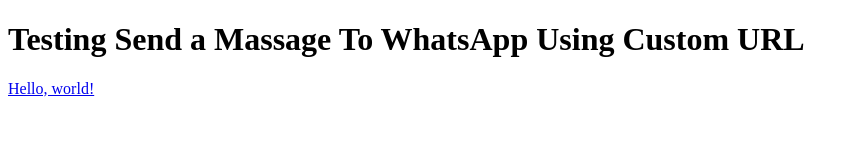
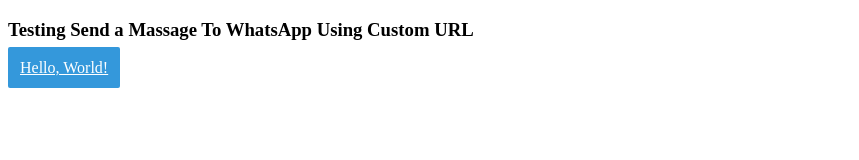
Before and after one commit to midoooo/WhatsURL, a plain HTML site: page index.html in a window 1280 px wide. Shown: the whole page, without its empty margins (0-859 px from the left). Drawn offline with Linux system fonts and the light colour scheme.

Commit message:
Update index.html

```diff
--- a/index.html
+++ b/index.html
@@ -1,7 +1,21 @@
 <!DOCTYPE html>
 <html>
+<head>
+<title>WhatsURL</title>
+<style>
+body{
+  text-algin:center;
+}
+.btn{
+  background-color: #3498db;
+  padding: 12px;
+  color: #FFF;
+  border-radius: 2px;
+}
+</style>
+</head>
 <body>
-<h1>Testing Send a Massage To WhatsApp Using Custom URL</h1>
-<a href="whatsapp://send?text=Hello%20World!">Hello, world!</a>
+<h3>Testing Send a Massage To WhatsApp Using Custom URL</h3>
+<a class="btn" href="whatsapp://send?text=Hello%20World!">Hello, World!</a>
 </body>
 </html>
```
